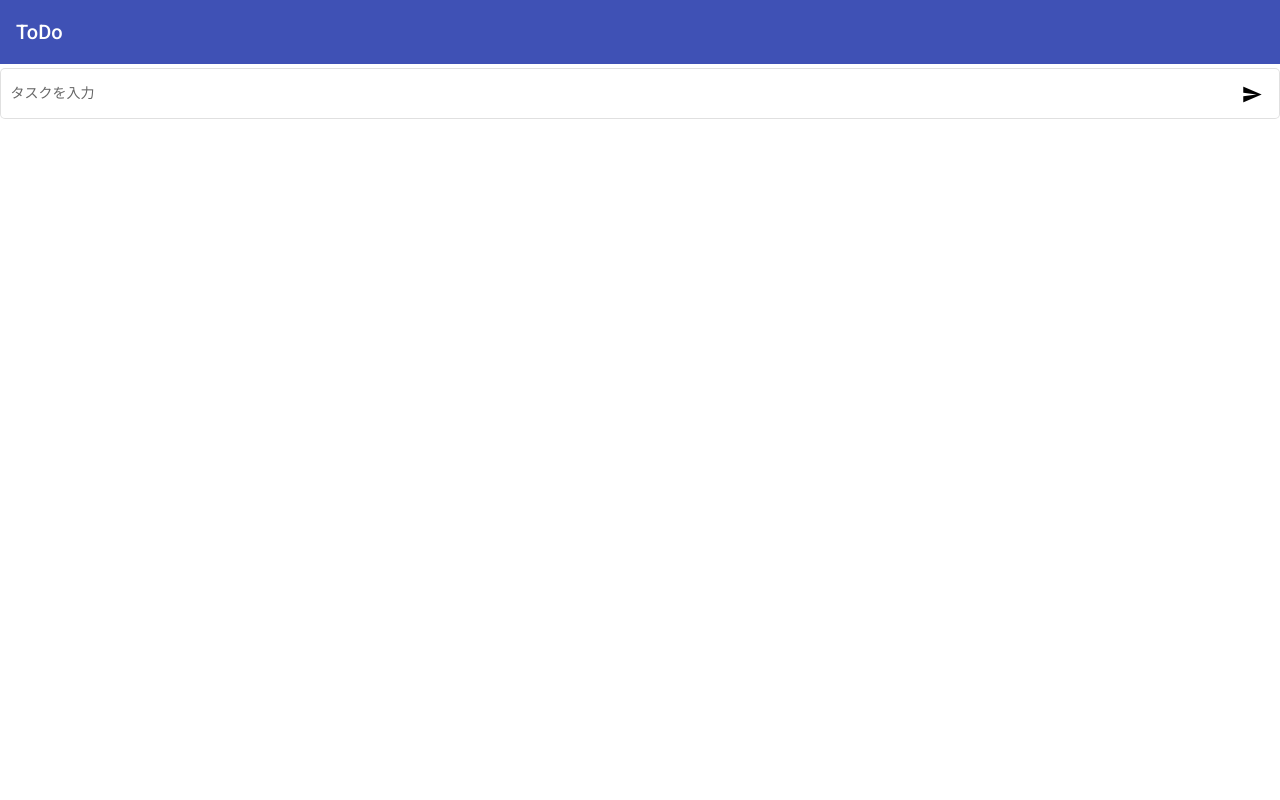
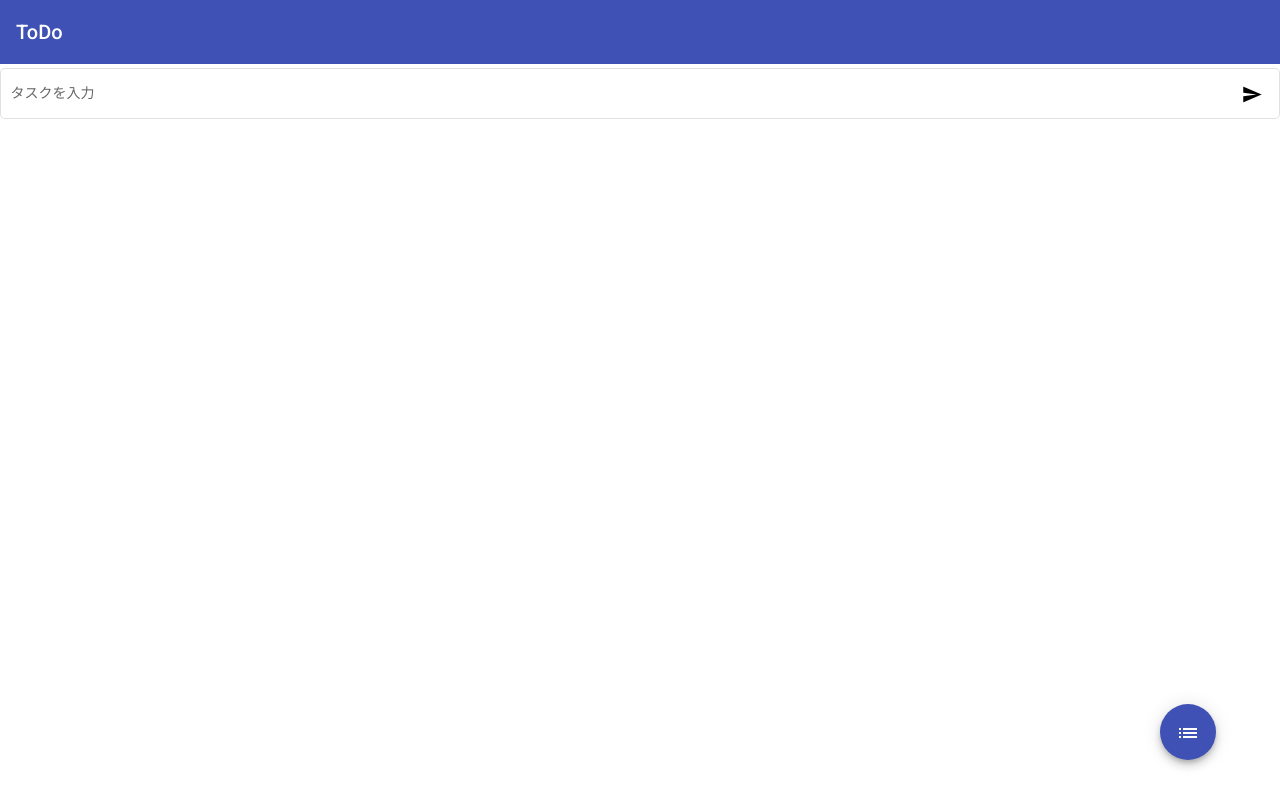
Before and after one commit to Ktraveller285/study-frontend-web-app-angular, an Angular app: page /add in a window 1280 px wide. Built offline with nearby package versions, Linux system fonts and the light colour scheme.

Commit message:
Add: タスク追加画面に「リスト画面に戻る」ボタンを追加

```diff
--- a/src/app/task-edit/task-edit.component.html
+++ b/src/app/task-edit/task-edit.component.html
@@ -7,3 +7,7 @@
     </button>
   </mat-form-field>
 </form>
+
+<button class="list-button" routerLink="/" mat-fab color="primary">
+  <mat-icon>list</mat-icon>
+</button>
--- a/src/app/task-edit/task-edit.component.scss
+++ b/src/app/task-edit/task-edit.component.scss
@@ -0,0 +1,5 @@
+.list-button {
+  position: fixed;
+  bottom: 5%;
+  right: 5%;
+}
```
